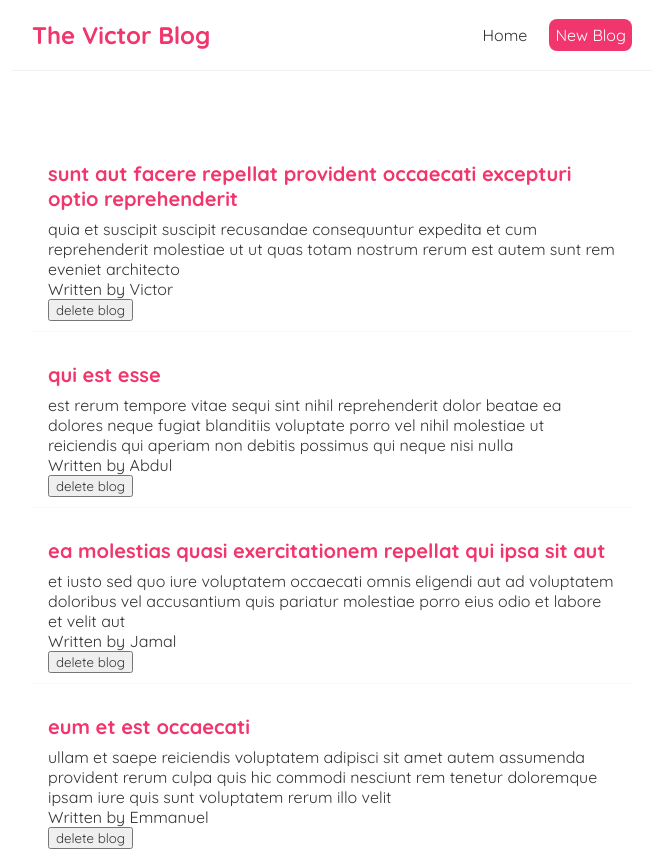
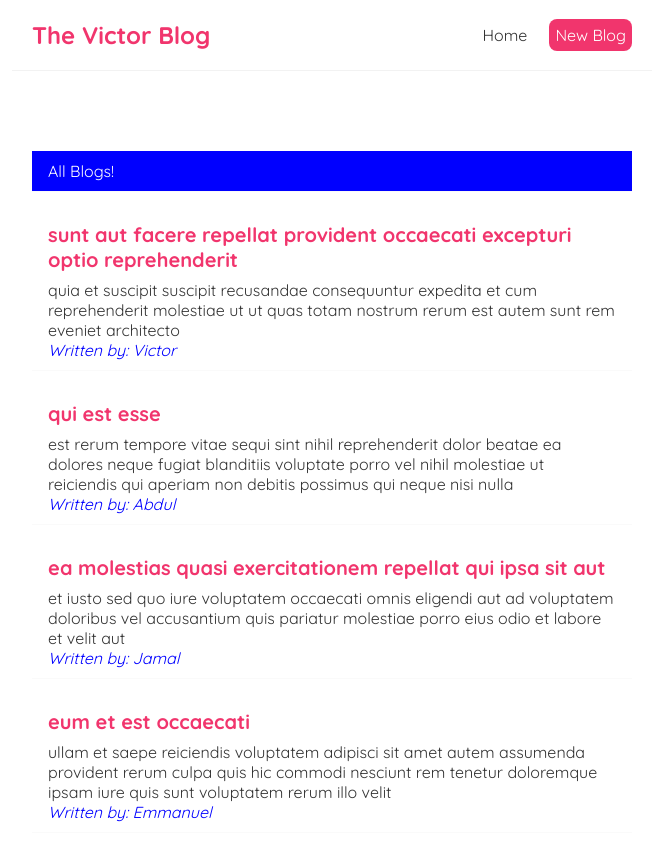
Before and after one commit to daoson12/victor-blog, a React (Create React App) app: page / in a window 1280 px wide. Shown: the top 851 px of the page, without its empty margins (308-971 px from the left). Built offline with nearby package versions, Linux system fonts and the light colour scheme; data requests are answered from the project's data file.

Commit message:
added conditional statements on home.js

```diff
--- a/src/BlogList.js
+++ b/src/BlogList.js
@@ -1,15 +1,16 @@
 import React from 'react'
 
-function BlogList({blogs, handleDelete}) {
+function BlogList({blogs, title}) {
 
   return (
     <div className='blog-list'>
+    <div className='blog-preview' style={{backgroundColor:'blue',color:'white'}}> {title}</div>
       {blogs.map((blog)=>(
         <div className='blog-preview' key={blog.id}>
+
         <h2>{blog.title}</h2>
         <p>{blog.body}</p>
-        <p>Written by {blog.author}</p>
-        <button onClick={()=>handleDelete(blog.id)}>delete blog</button>
+        <p style={{color: "blue",borderRadius:'8px', fontStyle:'italic'}}>Written by: {blog.author}</p>
         </div>
       ))}
     </div>
--- a/src/Home.js
+++ b/src/Home.js
@@ -6,12 +6,10 @@ const Home = () => {
 
   const [blogs, setBlogs] = useState(null);
 
-  const handleDelete = (id) => {
-    const newBlogs = blogs.filter((deleteById)=>deleteById.id !==id);
-    setBlogs(newBlogs);
-  }
+  const[isPending, setIsPending]= useState(true)
 
   useEffect(()=>{
+setTimeout(() => {
   fetch('http://localhost:8000/blog').then(
     (res)=>{
      return res.json();
@@ -19,12 +17,15 @@ const Home = () => {
     .then(data=>{
       console.log(data);
       setBlogs(data)
+      setIsPending(false)
     })
+}, 5000);
   },[]);
 
   return (
     <div className='home'>
-      {blogs && <BlogList blogs={blogs} handleDelete={handleDelete} />}
+      {isPending && <div style={{color:'slateblue'}}>Loading...</div>}
+      {blogs && <BlogList blogs={blogs} title="All Blogs!"  />}
     </div>
   )
 }
```
Lines whose indentation alone changed are shown as unchanged.
